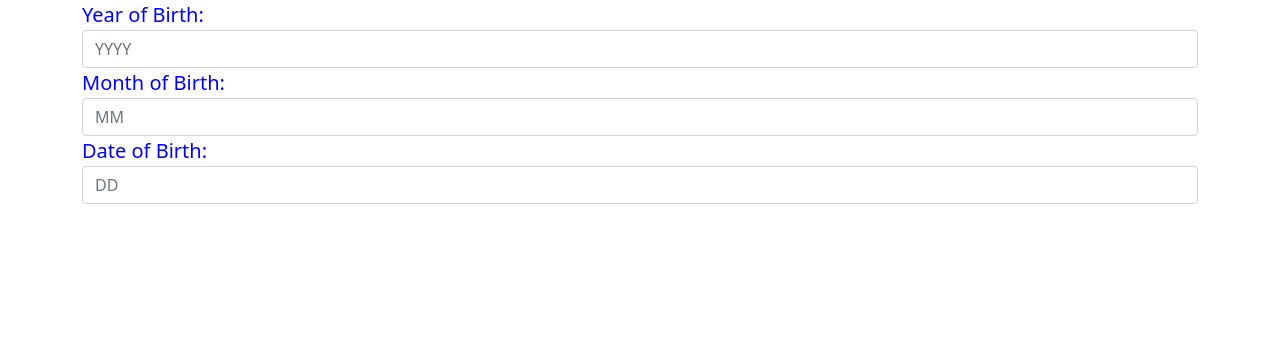
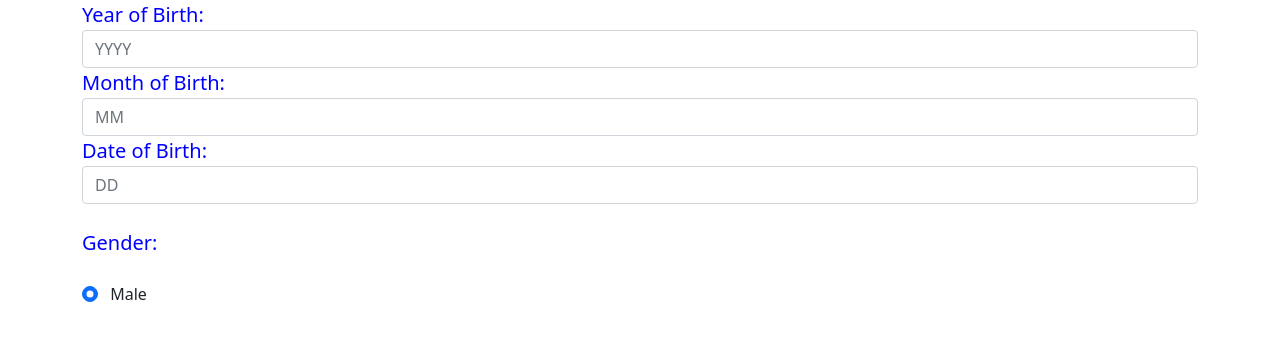
Before and after one commit to Steve-njeri/Akan-names-project, a plain HTML site: page index.html in a window 1280 px wide. Drawn offline with Linux system fonts and the light colour scheme.

Commit message:
add modified index.css

```diff
--- a/index.html
+++ b/index.html
@@ -23,6 +23,16 @@
         <label for="date">Date of Birth:</label>
         <input type="number" class="form-control" placeholder="DD" id="date">
       </div>
+      <br>
+      <div class="form-group">
+        <label for="gender">Gender:</label>
+      </div>
+      <br>
+      <div class="form-check">
+        <input class="form-check-input" type="radio" name="gender" id="male" checked>
+        <label class="form-check-label" for="Gender"></label>
+          Male
+      </div>
     </form>
   </div>
 
```
